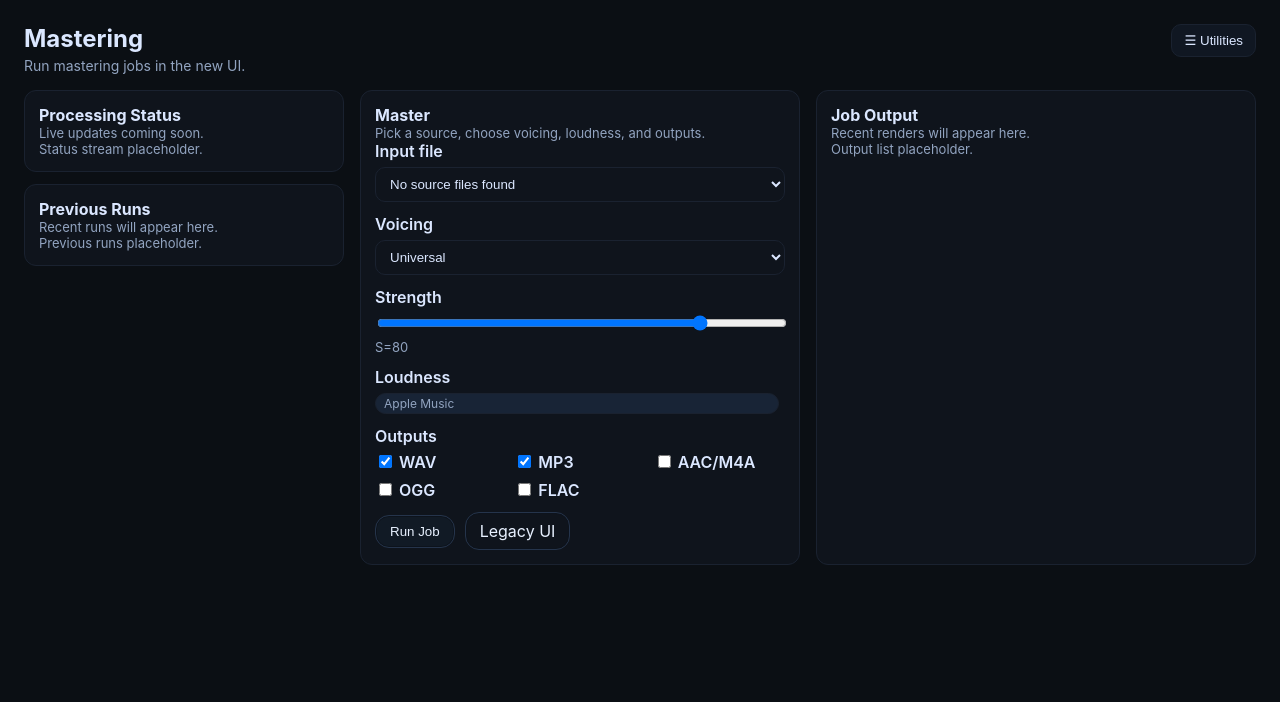
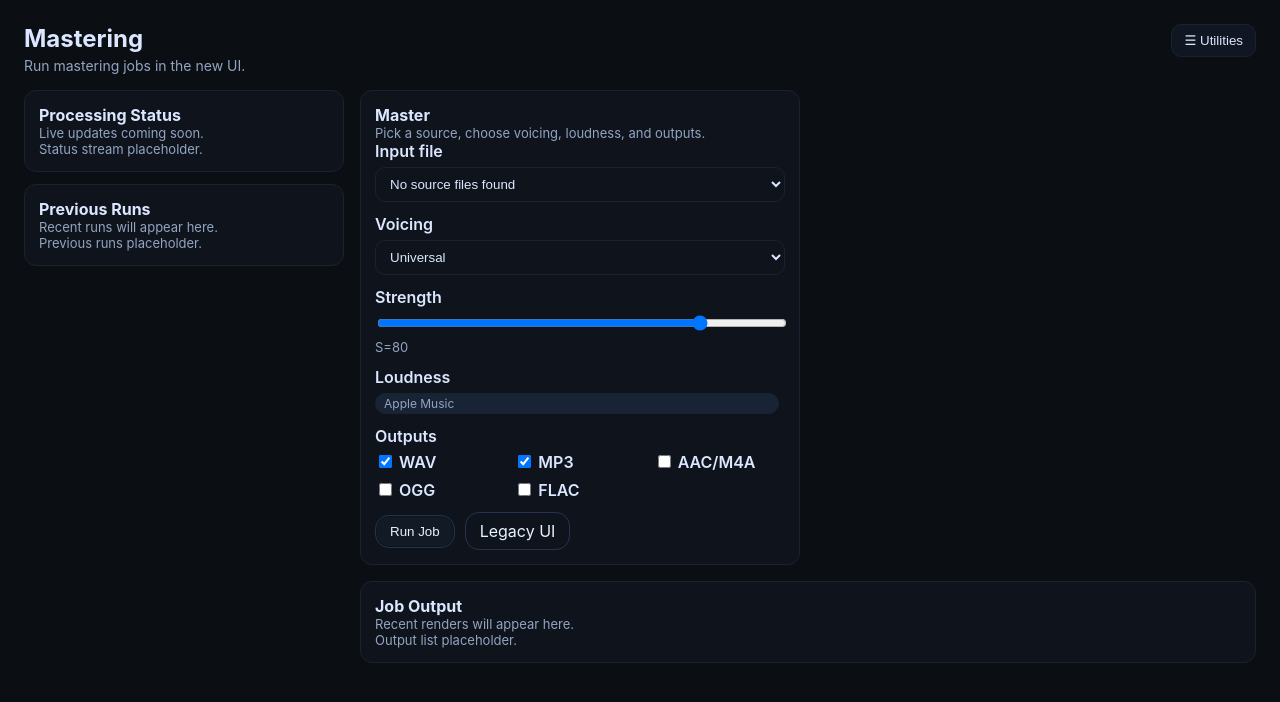
Before and after one commit to jasondaemon/sonustemper, a FastAPI app: page /ui/mastering in a window 1280 px wide. Shown: the top 702 px of the page. Run offline with FastAPI, Linux system fonts and the light colour scheme; parts of the project's set-up code (start-up, migrations or seed data) failed here and were passed over; some libraries are stand-ins or nearby versions.

Commit message:
NewUI - Continued work on Mastering ui 2

```diff
--- a/sonustemper-ui/app/static/css/app.css
+++ b/sonustemper-ui/app/static/css/app.css
@@ -43,8 +43,11 @@ h1{margin:0;font-size:24px;}
 .content{display:flex;flex-direction:column;gap:12px;}
 .master-grid{
   display:grid;
-  grid-template-columns:repeat(auto-fit,minmax(380px,1fr));
+  grid-template-columns:repeat(auto-fit,minmax(360px,1fr));
   gap:16px;
+}
+.master-grid .full-width{
+  grid-column:1 / -1;
 }
 .form-grid{display:grid;grid-template-columns:repeat(auto-fit,minmax(260px,1fr));gap:12px;}
 .form-row{display:flex;flex-direction:column;gap:6px;}
--- a/sonustemper-ui/app/templates/pages/mastering.html
+++ b/sonustemper-ui/app/templates/pages/mastering.html
@@ -84,7 +84,7 @@
       </form>
     </div>
 
-    <div class="card">
+    <div class="card full-width">
       <div class="card-head">
         <div>
           <div class="card-title">Job Output</div>
```
